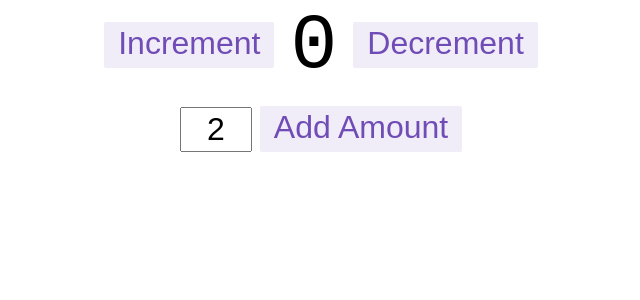
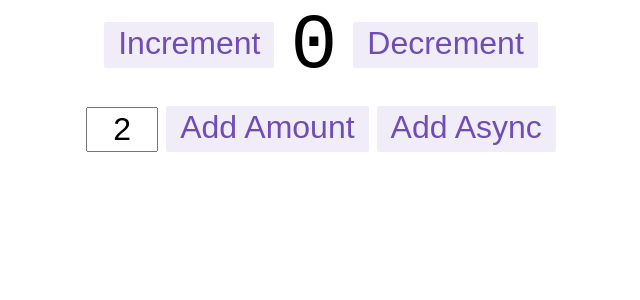
Before and after one commit to jeanbarcellos/reactjs.redux-toolkit.tutorial, a React (Create React App) app: page / in a window 1280 px wide. Shown: the top 300 px of the page, without its empty margins (319-959 px from the left). Built offline with nearby package versions, Linux system fonts and the light colour scheme.

Commit message:
Add action incrementAsync

```diff
--- a/src/features/counter/Counter.js
+++ b/src/features/counter/Counter.js
@@ -1,6 +1,6 @@
 import React, { useState } from 'react'
 import { useDispatch, useSelector } from 'react-redux'
-import { increment, decrement, incrementByAmount } from './counterSlice'
+import { increment, decrement, incrementByAmount, incrementAsync } from './counterSlice'
 import styles from './Counter.module.css'
 
 export const Counter = () => {
@@ -40,11 +40,16 @@ export const Counter = () => {
         />
         <button
           className={styles.button}
-          onClick={() =>
-            dispatch(incrementByAmount(Number(incrementAmount) || 0))
-          }
+          onClick={() =>dispatch(incrementByAmount(Number(incrementAmount) || 0))}
         >
           Add Amount
+        </button>
+
+        <button
+          className={styles.asyncButton}
+          onClick={() => dispatch(incrementAsync(Number(incrementAmount) || 0))}
+        >
+          Add Async
         </button>
       </div>
     </div>
--- a/src/features/counter/counterSlice.js
+++ b/src/features/counter/counterSlice.js
@@ -22,6 +22,16 @@ export const counterSlide = createSlice({
   }
 })
 
+// A função abaixo é chamada de thunk e nos permite executar lógica assíncrona.
+// Ele pode ser despachado como uma ação normal: `dispatch (incrementAsync (10))`.
+// Isso irá chamar o thunk com a função `dispatch` como o primeiro argumento.
+// O código assíncrono pode então ser executado e outras ações podem ser despachadas
+export const incrementAsync = amount => dispatch => {
+  setTimeout(() => {
+    dispatch(incrementByAmount(amount))
+  }, 1000)
+}
+
 export const { increment, decrement, incrementByAmount } = counterSlide.actions
 
 export default counterSlide.reducer
```
